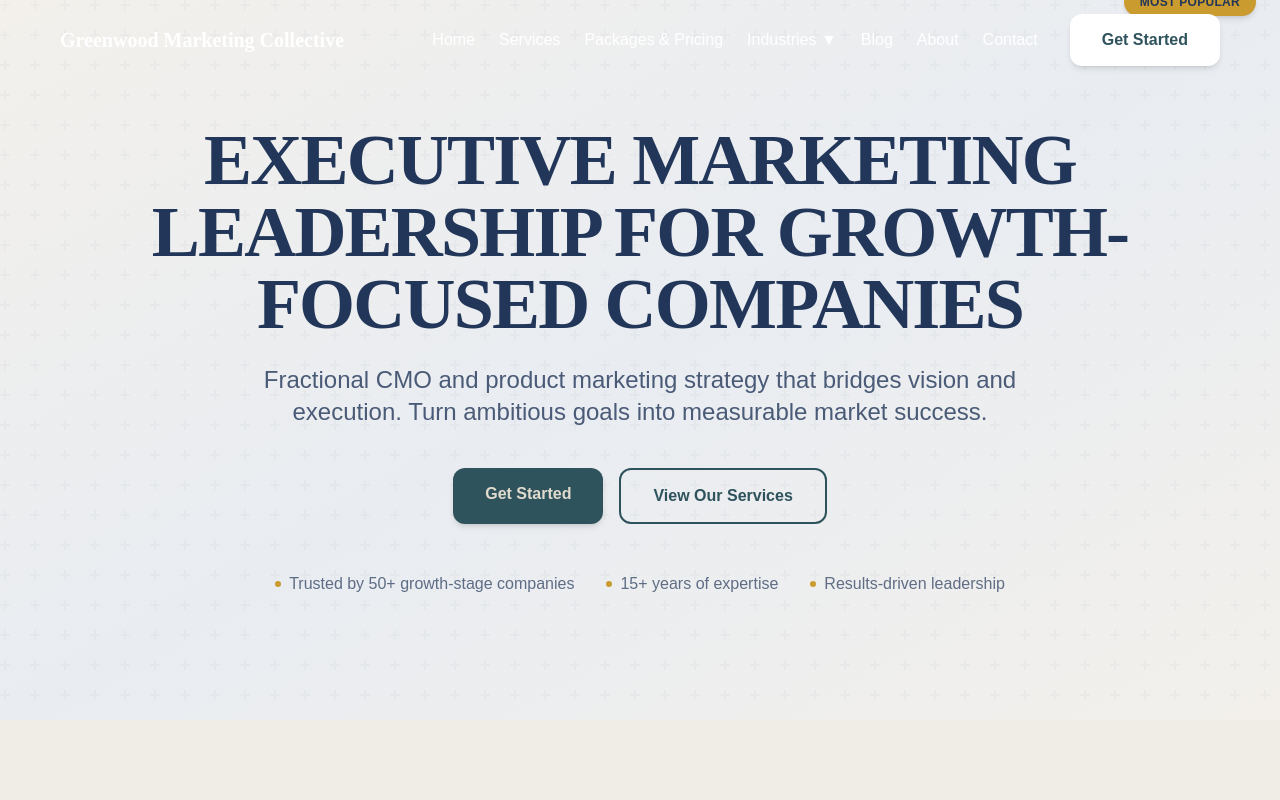
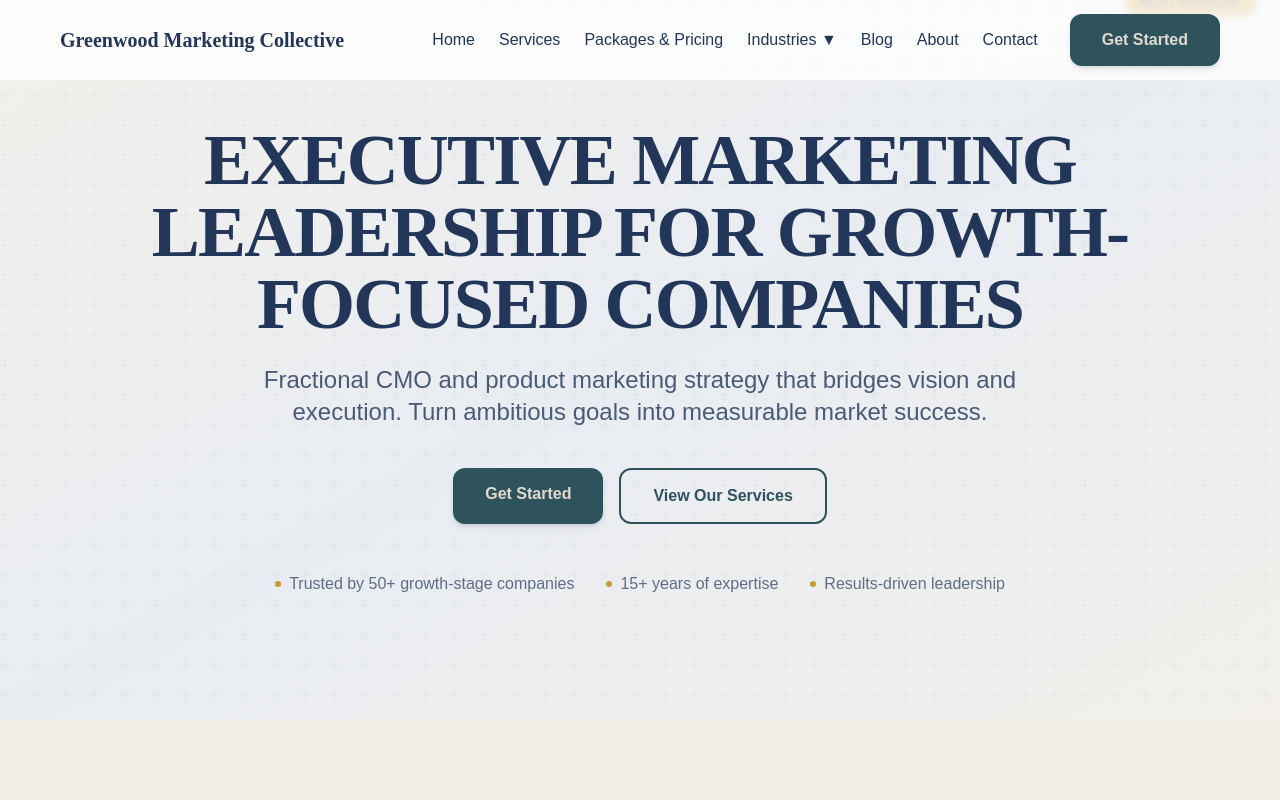
Before and after one commit to BTheCoderr/greenwoodmarketingcollective, a Next.js app: page / in a window 1280 px wide. Shown: the top 800 px of the page. Built offline with nearby package versions, Linux system fonts and the light colour scheme.

Commit message:
Fix header visibility: always show background and navy text for consistent visibility

```diff
--- a/components/Layout/Header.tsx
+++ b/components/Layout/Header.tsx
@@ -12,8 +12,11 @@ export default function Header() {
 
   useEffect(() => {
     const handleScroll = () => {
-      setIsScrolled(window.scrollY > 100)
+      setIsScrolled(window.scrollY > 50)
     }
+
+    // Check initial scroll position
+    handleScroll()
 
     window.addEventListener('scroll', handleScroll)
     return () => window.removeEventListener('scroll', handleScroll)
@@ -24,7 +27,7 @@ export default function Header() {
       className={`fixed top-0 left-0 right-0 z-[100] transition-all duration-300 ${
         isScrolled
           ? 'bg-white/95 backdrop-blur-md shadow-sm'
-          : 'bg-transparent'
+          : 'bg-white/80 backdrop-blur-sm'
       }`}
       role="banner"
     >
@@ -35,9 +38,7 @@ export default function Header() {
         {/* Logo */}
         <Link
           href="/"
-          className={`text-xl font-heading font-bold transition-colors duration-300 ${
-            isScrolled ? 'text-navy' : 'text-white'
-          }`}
+          className="text-xl font-heading font-bold text-navy transition-colors duration-300 hover:text-deep-teal"
           aria-label={`${siteConfig.name} - Home`}
         >
           {siteConfig.name}
@@ -45,12 +46,10 @@ export default function Header() {
 
         {/* Desktop Navigation */}
         <div className="hidden lg:flex items-center gap-8">
-          <Navigation isScrolled={isScrolled} />
+          <Navigation isScrolled={true} />
           <Link
             href="/contact"
-            className={`btn-primary ${
-              isScrolled ? '' : 'bg-white text-deep-teal hover:bg-cream'
-            }`}
+            className="btn-primary"
           >
             Get Started
           </Link>
@@ -58,9 +57,7 @@ export default function Header() {
 
         {/* Mobile Menu Button */}
         <button
-          className={`lg:hidden p-2 transition-colors duration-300 ${
-            isScrolled ? 'text-navy' : 'text-white'
-          }`}
+          className="lg:hidden p-2 text-navy hover:text-coral transition-colors duration-300"
           onClick={() => setIsMobileMenuOpen(!isMobileMenuOpen)}
           aria-label="Toggle mobile menu"
           aria-expanded={isMobileMenuOpen}
--- a/components/Layout/Navigation.tsx
+++ b/components/Layout/Navigation.tsx
@@ -1,6 +1,7 @@
 'use client'
 
 import { useState } from 'react'
+import Link from 'next/link'
 
 interface NavigationProps {
   isScrolled: boolean
@@ -15,7 +16,7 @@ export default function Navigation({ isScrolled }: NavigationProps) {
     { label: 'Packages & Pricing', href: '/pricing' },
     {
       label: 'Industries',
-      href: '#',
+      href: '/industries',
       dropdown: [
         { label: 'Health Tech', href: '/industries/health-tech' },
         { label: 'Healthcare Providers', href: '/industries/healthcare-providers' },
@@ -38,9 +39,7 @@ export default function Navigation({ isScrolled }: NavigationProps) {
               onMouseLeave={() => setIsIndustriesOpen(false)}
             >
               <button
-                className={`transition-colors duration-300 hover:text-coral focus:outline-none focus:ring-2 focus:ring-deep-teal focus:ring-offset-2 rounded font-body ${
-                  isScrolled ? 'text-navy' : 'text-white'
-                }`}
+                className="text-navy hover:text-coral transition-colors duration-300 focus:outline-none focus:ring-2 focus:ring-deep-teal focus:ring-offset-2 rounded font-body"
                 aria-expanded={isIndustriesOpen}
                 aria-haspopup="true"
               >
@@ -48,32 +47,30 @@ export default function Navigation({ isScrolled }: NavigationProps) {
               </button>
               {isIndustriesOpen && (
                 <ul
-                  className="absolute top-full left-0 mt-2 bg-white shadow-lg rounded-lg py-2 min-w-[200px] z-50"
+                  className="absolute top-full left-0 mt-2 bg-white shadow-lg rounded-lg py-2 min-w-[200px] z-50 border border-border"
                   role="menu"
                 >
                   {item.dropdown.map((subItem) => (
                     <li key={subItem.label}>
-                      <a
+                      <Link
                         href={subItem.href}
                         className="block px-4 py-2 text-navy hover:bg-cream hover:text-deep-teal transition-colors font-body"
                         role="menuitem"
                       >
                         {subItem.label}
-                      </a>
+                      </Link>
                     </li>
                   ))}
                 </ul>
               )}
             </div>
           ) : (
-            <a
+            <Link
               href={item.href}
-              className={`transition-colors duration-300 hover:text-coral focus:outline-none focus:ring-2 focus:ring-deep-teal focus:ring-offset-2 rounded font-body ${
-                isScrolled ? 'text-navy' : 'text-white'
-              }`}
+              className="text-navy hover:text-coral transition-colors duration-300 focus:outline-none focus:ring-2 focus:ring-deep-teal focus:ring-offset-2 rounded font-body"
             >
               {item.label}
-            </a>
+            </Link>
           )}
         </li>
       ))}
```
